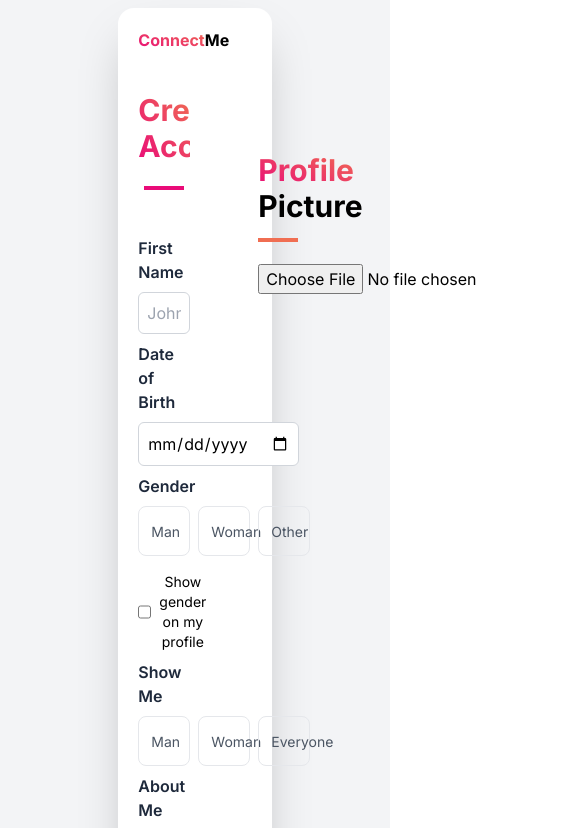
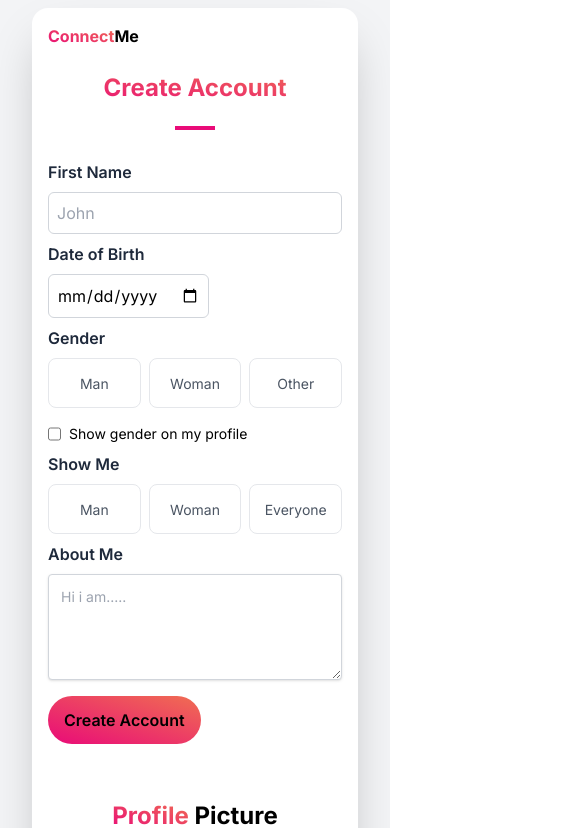
Before and after one commit to K-Aayush/ConnectMe, a Next.js app: page /onBoard in a window 390 px wide. Shown: the top 828 px of the page, 585 px wide, since content can reach past the window. Built offline with nearby package versions, Linux system fonts and the light colour scheme.

Commit message:
responsive design

```diff
--- a/src/app/onBoard/page.tsx
+++ b/src/app/onBoard/page.tsx
@@ -27,17 +27,17 @@ const OnBoard = () => {
     return (
         <>
             <div className="flex flex-col items-center justify-center min-h-screen py-2 bg-gray-100">
-                <div className="flex flex-col items-center justify-center w-full flex-1 px-20 text-center">
-                    <div className="bg-white rounded-2xl shadow-2xl flex w-2/3 max-w-4xl">
-                        <div className="w-3/5 p-5">
+                <div className="flex flex-col items-center justify-center w-full flex-1 px-8 md:px-16 lg:px-20 text-center">
+                    <div className="bg-white rounded-2xl shadow-2xl flex flex-col md:flex-row w-full max-w-4xl">
+                        <div className="w-full md:w-3/5 p-4 md:p-8">
                             <div className="text-left font-bold">
                                 <span className="text-transparent bg-clip-text bg-gradient-to-tr from-[#e90b78] to-[#f06e52]">Connect</span>Me
                             </div>
-                            <div className="py-10">
-                                <h2 className="text-3xl font-bold text-transparent bg-clip-text bg-gradient-to-tr from-[#e90b78] to-[#f06e52] mb-2">Create Account</h2>
+                            <div className="py-6 md:py-10">
+                                <h2 className="text-2xl md:text-3xl lg:text-4xl font-bold text-transparent bg-clip-text bg-gradient-to-tr from-[#e90b78] to-[#f06e52] mb-2">Create Account</h2>
                                 <div className="border-2 w-10 border-[#e90b78] inline-block"></div>
                             </div>
-                            <form>
+                            <form className="w-full">
                                 <div className="flex flex-col">
                                     <label htmlFor="first_name" className="text-slate-800 font-semibold text-start">First Name</label>
                                     <input
@@ -200,26 +200,26 @@ const OnBoard = () => {
 
                             </form>
                         </div>
-                        <div className="w-2/5 py-36 px-12">
-                            <h2 className="text-3xl font-bold mb-2"> <span className="text-transparent bg-clip-text bg-gradient-to-tr from-[#e90b78] to-[#f06e52]">Profile</span> Picture</h2>
-                            <div className="border-2 w-10 border-[#f06e52] inline-block mb-2"></div>
+                        <div className="w-full md:w-2/5 py-8 md:py-36 px-4 sm:px-8 lg:px-12">
+                            <h2 className="text-2xl md:text-3xl lg:text-4xl font-bold mb-2"> <span className="text-transparent bg-clip-text bg-gradient-to-tr from-[#e90b78] to-[#f06e52]">Profile</span> Picture</h2>
+                            <div className="border-2 w-8 border-[#f06e52] inline-block mb-2"></div>
+                            <div className="flex flex-col">
                                 <input
                                     id="photo"
                                     type="file"
                                     name="photo"
                                     accept="image/*"
                                     onChange={handleImageChange}
-                                className="mt-2"
+                                    className="mt-2 items-start"
                                 />
                                 {profileImage && (
-                                <Image
+                                    <img
                                         src={URL.createObjectURL(profileImage)}
                                         alt="Profile Preview"
-                                    className="mt-4 rounded"
-                                    width={200}
-                                    height={200}
+                                        className="rounded w-[150px] h-[150px] object-cover mt-2"
                                     />
                                 )}
+                            </div>
                         </div>
                     </div>
 
```
Lines whose indentation alone changed are shown as unchanged.
